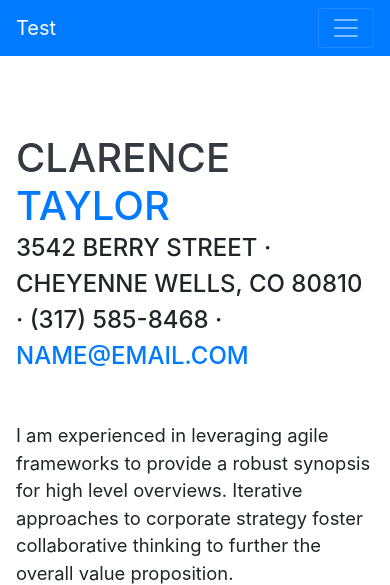
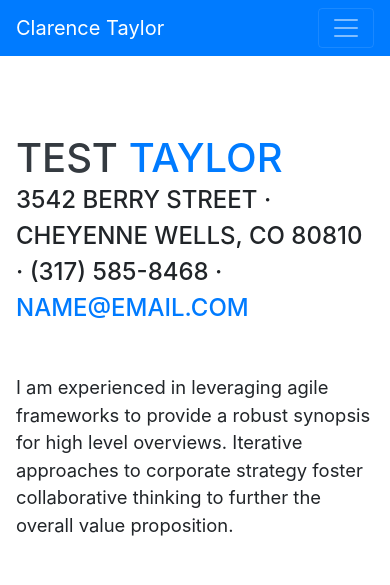
Before and after one commit to smuzzameer/smuzzameer12.github.io, a website with bundled scripts: page index.html in a window 390 px wide. Shown: the top 585 px of the page. Built offline with nearby package versions, Linux system fonts and the light colour scheme; a web font is replaced by a local one.

Commit message:
Update index.html

```diff
--- a/index.html
+++ b/index.html
@@ -27,7 +27,7 @@
 
   <nav class="navbar navbar-expand-lg navbar-dark bg-primary fixed-top" id="sideNav">
     <a class="navbar-brand js-scroll-trigger" href="#page-top">
-      <span class="d-block d-lg-none">Test</span>
+      <span class="d-block d-lg-none">Clarence Taylor</span>
       <span class="d-none d-lg-block">
         <img class="img-fluid img-profile rounded-circle mx-auto mb-2" src="img/profile.jpg" alt="">
       </span>
@@ -63,7 +63,7 @@
 
     <section class="resume-section p-3 p-lg-5 d-flex align-items-center" id="about">
       <div class="w-100">
-        <h1 class="mb-0">Clarence
+        <h1 class="mb-0">Test
           <span class="text-primary">Taylor</span>
         </h1>
         <div class="subheading mb-5">3542 Berry Street · Cheyenne Wells, CO 80810 · (317) 585-8468 ·
```
